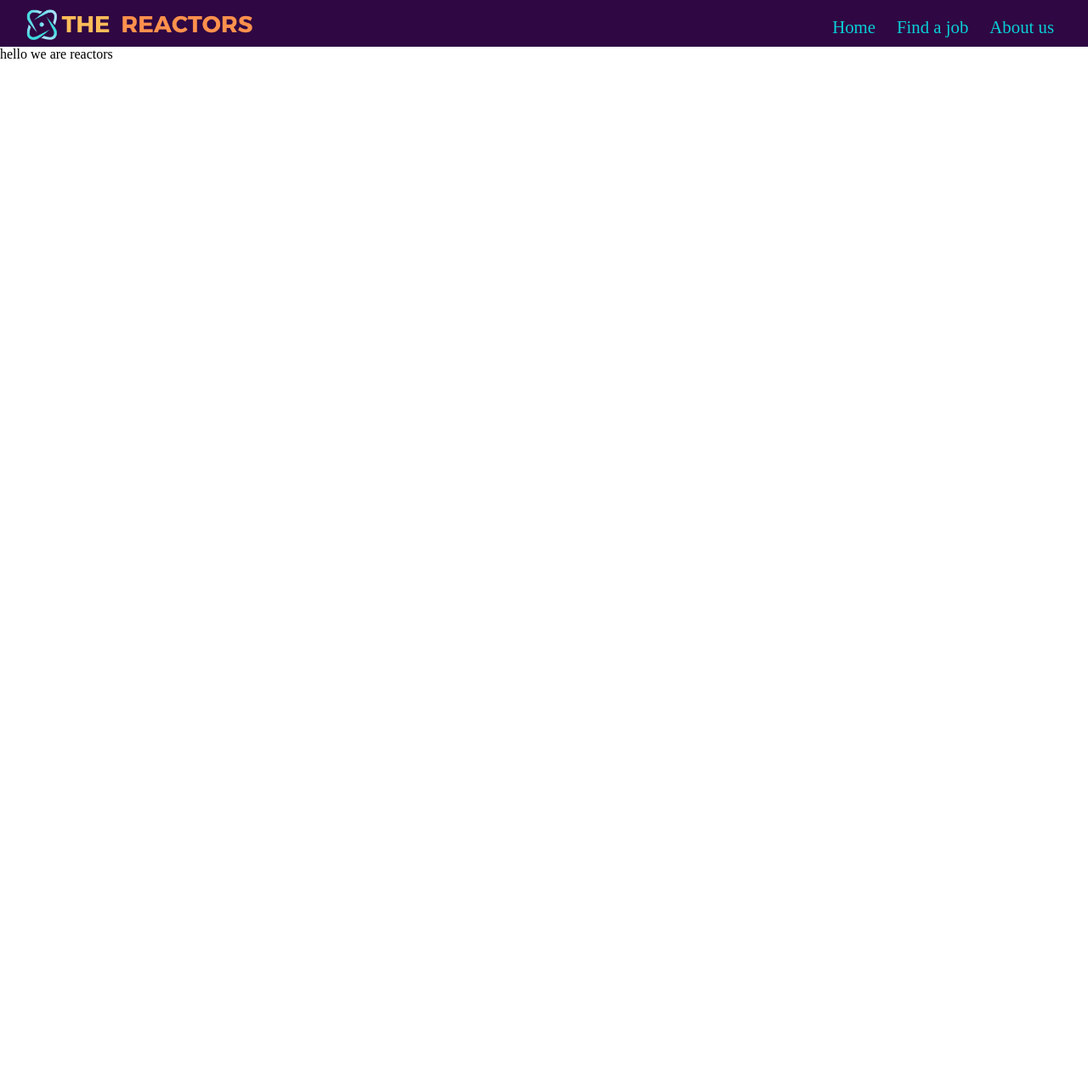
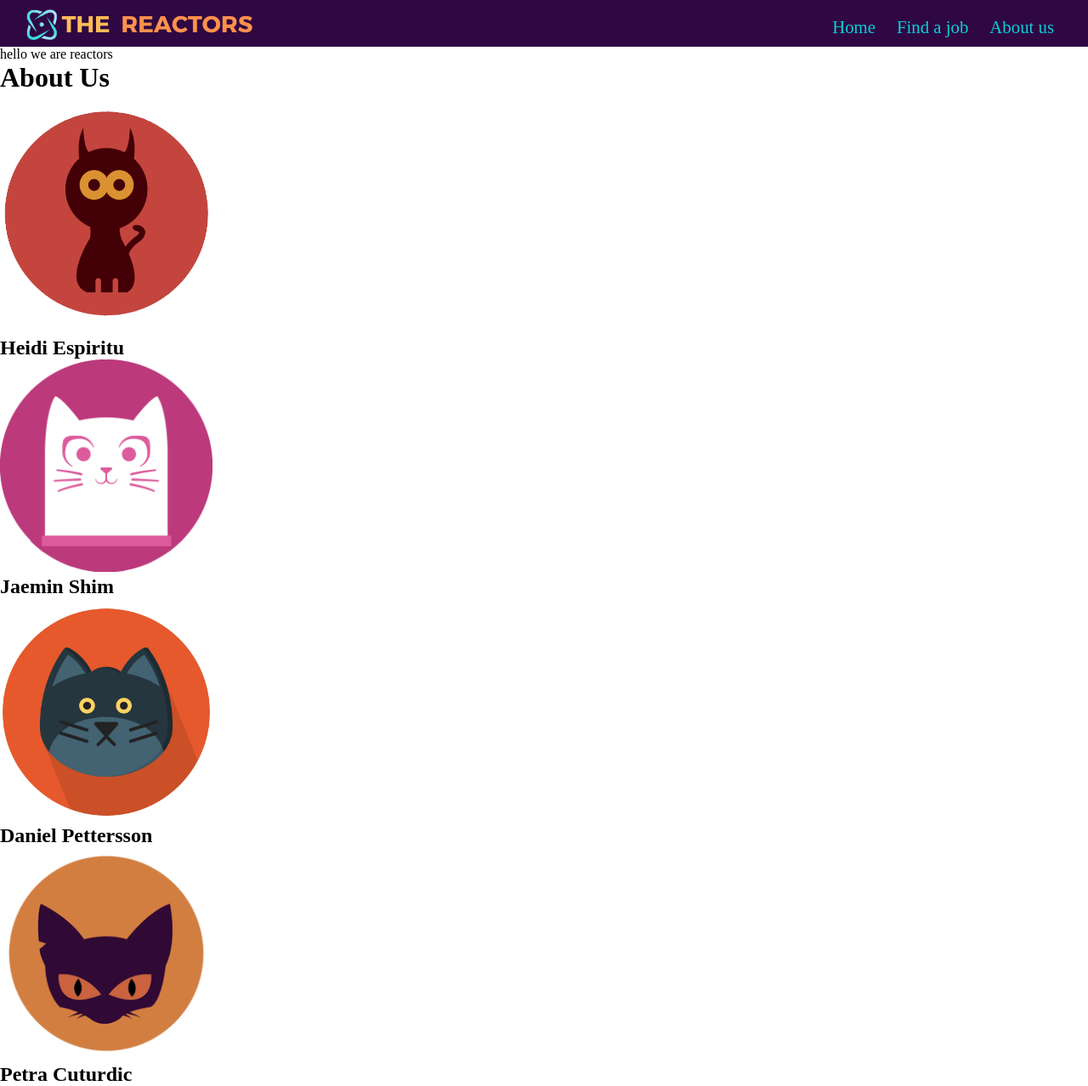
Before and after one commit to Minimoocodes/the-reactors, a React (Create React App) app: page /aboutus in a window 1280 px wide. Shown: the whole page at 85% size. Before the commit the page ends 800 px from the top, so only its background shows below. Built offline with nearby package versions, Linux system fonts and the light colour scheme.

Commit message:
profiles added

```diff
--- a/src/App.js
+++ b/src/App.js
@@ -4,6 +4,7 @@ import WarmJobs from "./pages/WarmJobs";
 import ColdJobs from "./pages/ColdJobs";
 import ApplyPage from "./pages/ApplyPage";
 import NavBar from "./components/NavBar";
+import AboutUsPage from "./pages/AboutUsPage";
 
 function App() {
   return (
@@ -14,6 +15,7 @@ function App() {
         <Route path="/warm" element={<WarmJobs />} />
         <Route path="/cold" element={<ColdJobs />} />
         <Route path="/apply" element={<ApplyPage />} />
+        <Route path="/aboutus" element={<AboutUsPage />} />
       </Routes>
     </div>
   );
--- a/src/ProfileData.js
+++ b/src/ProfileData.js
@@ -1,37 +1,32 @@
-export const profile = [
+export const Profile = [
   {
-    name: "Heidi Espirit",
-    image: "/images/profile1.png",
+    name: "Heidi Espiritu",
+    image: "/image/profile1.png",
     skills: ["HTML", "CSS", "JavaScript", "React"],
     description:
       "A passionate Front-End Developer with a keen eye for creating engaging and responsive user interfaces. Proficient in HTML, CSS, and JavaScript, I bring creativity and functionality together to craft seamless web experiences.",
-    link: [Linkedin, Github],
   },
   {
     name: "Jaemin Shim",
-    image: "/images/profile1.png",
+    image: "/image/profile2.png",
     skills: ["HTML", "CSS", "JavaScript", "React"],
     description:
       "A passionate Front-End Developer with a keen eye for creating engaging and responsive user interfaces. Proficient in HTML, CSS, and JavaScript, I bring creativity and functionality together to craft seamless web experiences.",
-    link: [Linkedin, Github],
   },
 
   {
     name: "Daniel Pettersson",
-    image: "/images/profile1.png",
+    image: "/image/profile3.png",
     skills: ["HTML", "CSS", "JavaScript", "React"],
     description:
       "A passionate Front-End Developer with a keen eye for creating engaging and responsive user interfaces. Proficient in HTML, CSS, and JavaScript, I bring creativity and functionality together to craft seamless web experiences.",
-    link: [Linkedin, Github],
   },
 
   {
     name: "Petra Cuturdic",
-    image: "/images/profile1.png",
+    image: "/image/profile4.png",
     skills: ["HTML", "CSS", "JavaScript", "React", "Physton"],
     description:
       "A passionate Front-End Developer with a keen eye for creating engaging and responsive user interfaces. Proficient in HTML, CSS, and JavaScript, I bring creativity and functionality together to craft seamless web experiences.",
-
-    link: [Linkedin, Github],
   },
 ];
--- a/src/components/AboutUs.js
+++ b/src/components/AboutUs.js
@@ -1 +1,13 @@
 import React from "react";
+import { Profile as profilesData } from "../ProfileData";
+
+const Profile = ({ name, image }) => {
+  return (
+    <div>
+      <img width={250} src={image} />
+      <h2>{name}</h2>
+    </div>
+  );
+};
+
+export default Profile;
--- a/src/pages/AboutUsPage.js
+++ b/src/pages/AboutUsPage.js
@@ -0,0 +1,16 @@
+import React from "react";
+import Profile from "../components/AboutUs";
+import { Profile as profilesData } from "../ProfileData";
+
+const AboutUsPage = () => {
+  return (
+    <div>
+      <h1>About Us</h1>
+      {profilesData.map((profile, index) => (
+        <Profile key={index} {...profile} />
+      ))}
+    </div>
+  );
+};
+
+export default AboutUsPage;
```
Also changed, not shown: src/pages/AboutUs.js (deleted).
